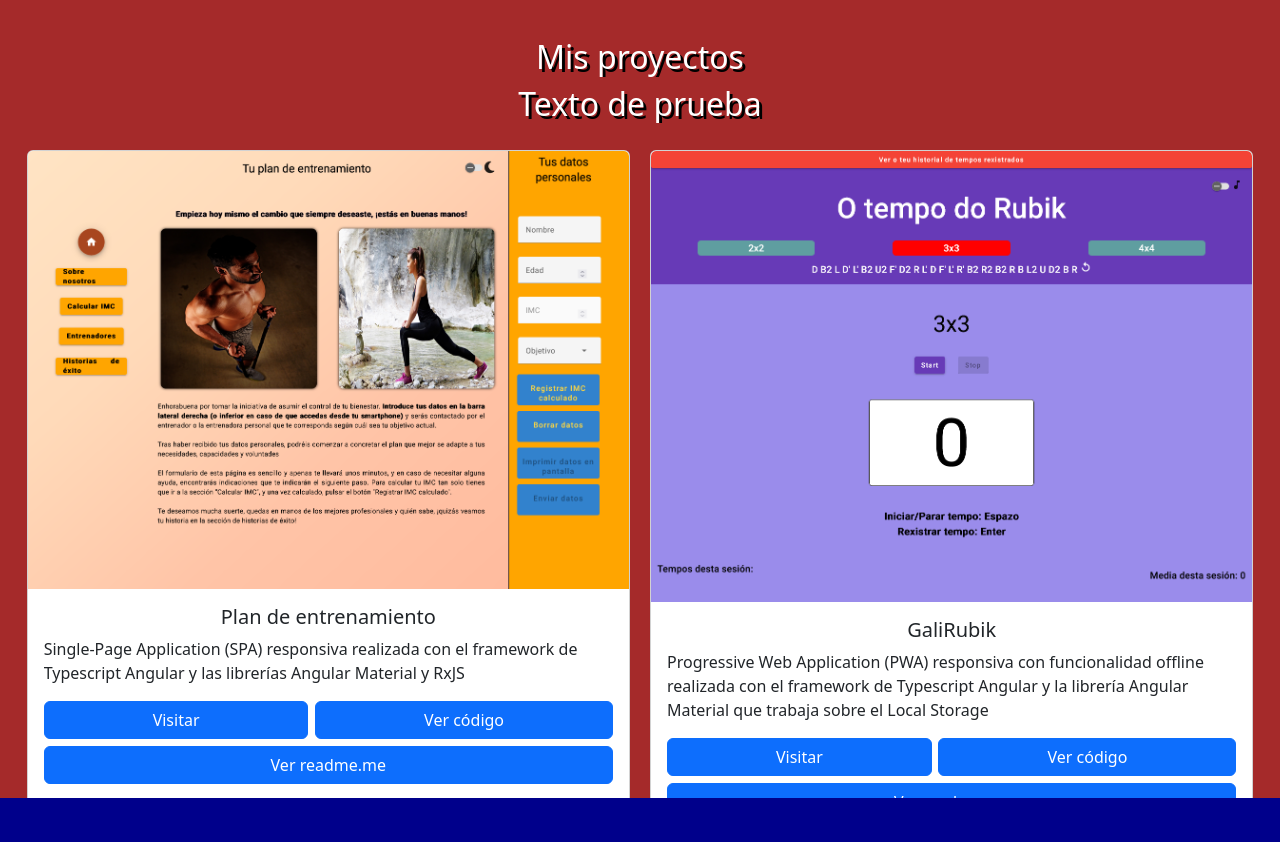
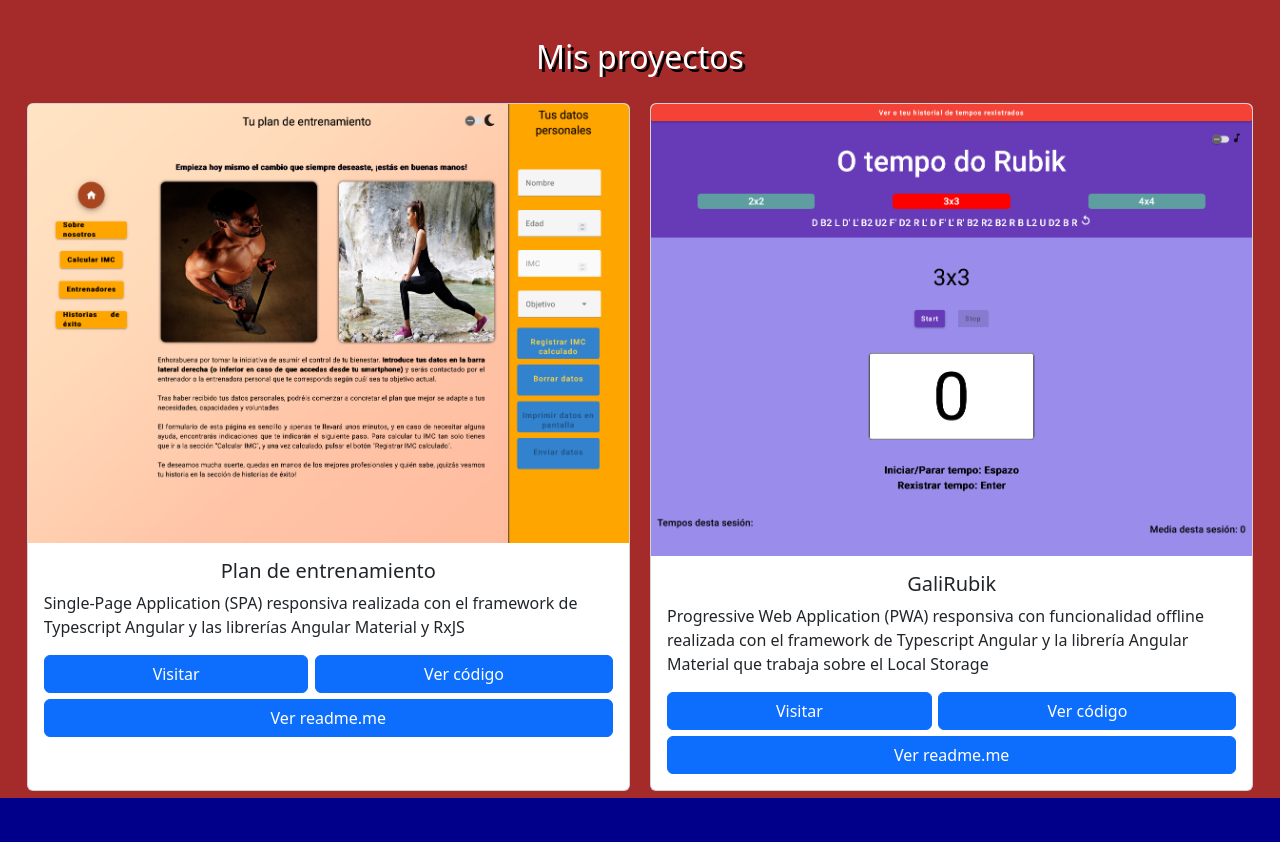
Before and after one commit to Criscode2022/portafolio, a plain HTML site: page index.html in a window 1280 px wide. Shown: the part 1042-1884 px from the top of the page. Drawn offline with nearby package versions, Linux system fonts and the light colour scheme.

Commit message:
eliminar texto de prueba

```diff
--- a/index.html
+++ b/index.html
@@ -118,7 +118,6 @@
 <section id="projects">
 
   <h2>Mis proyectos</h2>
-  <h2>Texto de prueba</h2>
 
 <div id="flexprojects">
     <div id="project1" class="card" style="width: 40rem;">
```
